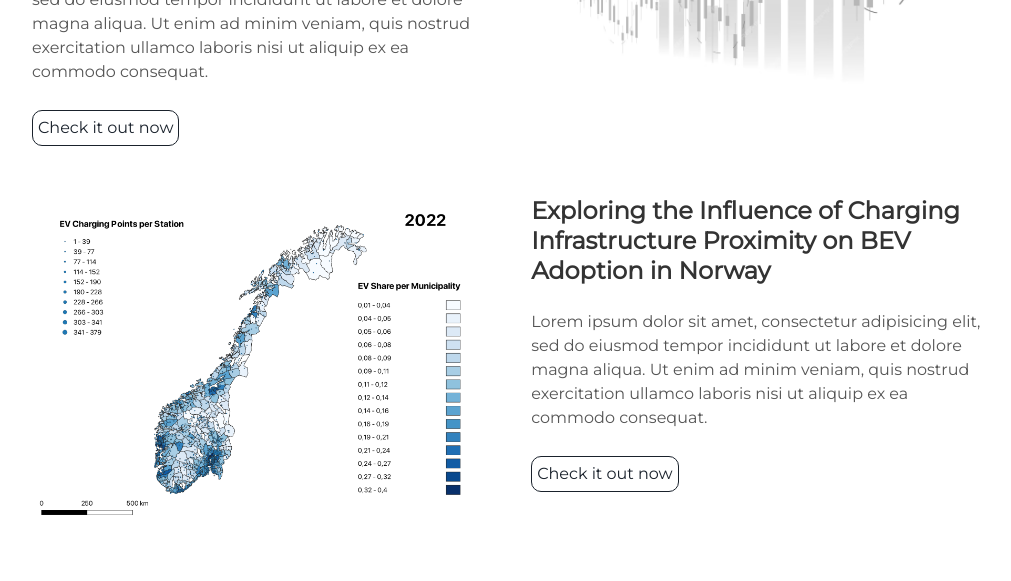
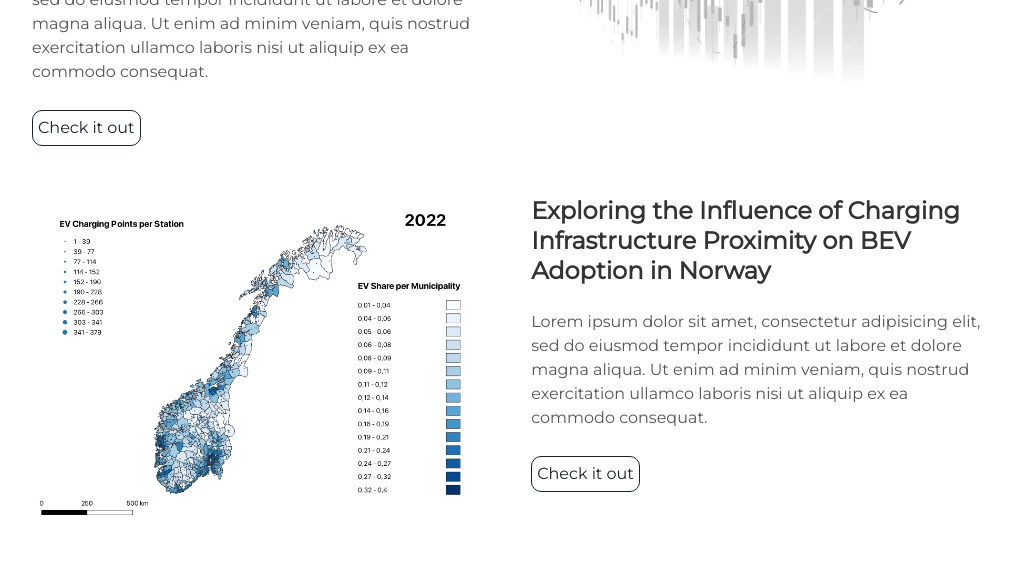
Before and after one commit to mtbrr26/MathieuBreier.github.io, a Jekyll site: the page built from README.md, in a window 1280 px wide and 900 px high, scrolled down 1305 px. Shown: the part 142-723 px from the top of the window, without its empty margins (128-1139 px from the left). Built offline with Jekyll 4.4.1, drawn with Linux system fonts in a browser that asks for light colours; our own code applies the rules of GitHub Pages for plain Markdown files; some of the changed text lies outside the part shown.

Commit message:
Update projects.html

```diff
--- a/_includes/projects.html
+++ b/_includes/projects.html
@@ -9,7 +9,7 @@
   <div class="contents">
     <h3>An Event Study Analysis of the Energy Sector</h3>
     <p> Lorem ipsum dolor sit amet, consectetur adipisicing elit, sed do eiusmod tempor incididunt ut labore et dolore magna aliqua. Ut enim ad minim veniam, quis nostrud exercitation ullamco laboris nisi ut aliquip ex ea commodo consequat. </p>
-    <a class="project-link" href="{{ site.baseurl }}/economics/event_study/">Check it out now</a>
+    <a class="project-link" href="{{ site.baseurl }}/economics/event_study/">Check it out</a>
   </div>
 </div>
 
@@ -21,7 +21,7 @@
     <h3>Exploring the Influence of Charging Infrastructure Proximity on BEV Adoption in Norway
       </h3>
     <p>Lorem ipsum dolor sit amet, consectetur adipisicing elit, sed do eiusmod tempor incididunt ut labore et dolore magna aliqua. Ut enim ad minim veniam, quis nostrud exercitation ullamco laboris nisi ut aliquip ex ea commodo consequat.</p>
-    <a class="project-link" href="{{ site.baseurl }}/economics/economics/spatial_analysis_norway/index.html">Check it out now</a>
+    <a class="project-link" href="{{ site.baseurl }}/economics/economics/spatial_analysis_norway/index.html">Check it out</a>
   </div>
 </div>
 
@@ -32,6 +32,6 @@
   <div class="contents">
     <h3>An Event Study Analysis of the Energy Sector</h3>
     <p> Lorem ipsum dolor sit amet, consectetur adipisicing elit, sed do eiusmod tempor incididunt ut labore et dolore magna aliqua. Ut enim ad minim veniam, quis nostrud exercitation ullamco laboris nisi ut aliquip ex ea commodo consequat. </p>
-    <a class="project-link" href="{{ site.baseurl }}/economics/economics/spatial_analysis_norway/index.html">Check it out now</a>
+    <a class="project-link" href="{{ site.baseurl }}/economics/economics/spatial_analysis_norway/index.html">Check it out</a>
   </div>
 </div>
```
